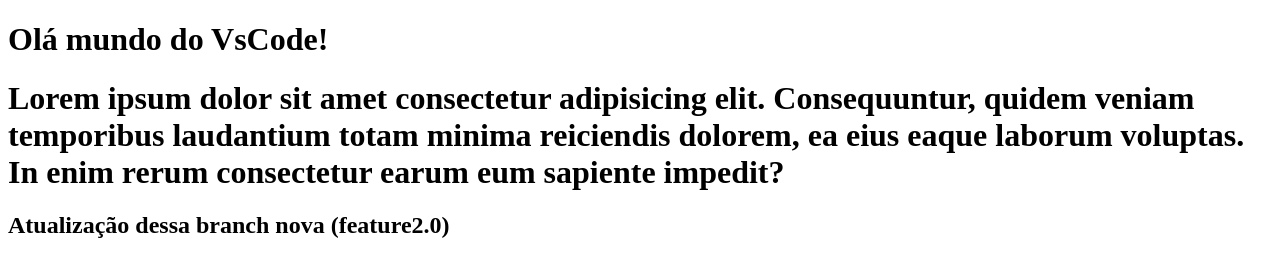
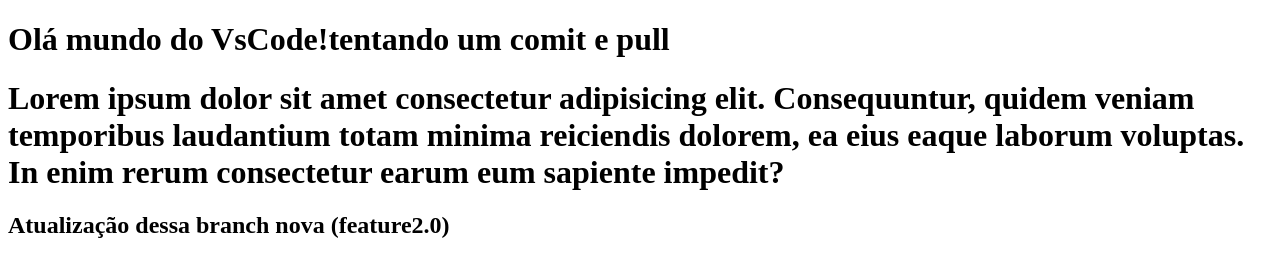
Before and after one commit to 22251415/Teste-vscode, a plain HTML site: page index.html in a window 1280 px wide. Drawn offline with Linux system fonts and the light colour scheme.

Commit message:
testanto

```diff
--- a/index.html
+++ b/index.html
@@ -6,7 +6,7 @@
     <title>Document</title>
 </head>
 <body>
-    <h1>Olá mundo do VsCode!</h1>
+    <h1>Olá mundo do VsCode!tentando um comit e pull</h1>
     <h1>Lorem ipsum dolor sit amet consectetur adipisicing elit. Consequuntur, quidem veniam temporibus laudantium totam minima reiciendis dolorem, ea eius eaque laborum voluptas. In enim rerum consectetur earum eum sapiente impedit?</h1>
     <h2>Atualização dessa branch nova (feature2.0)</h2>
 
```
